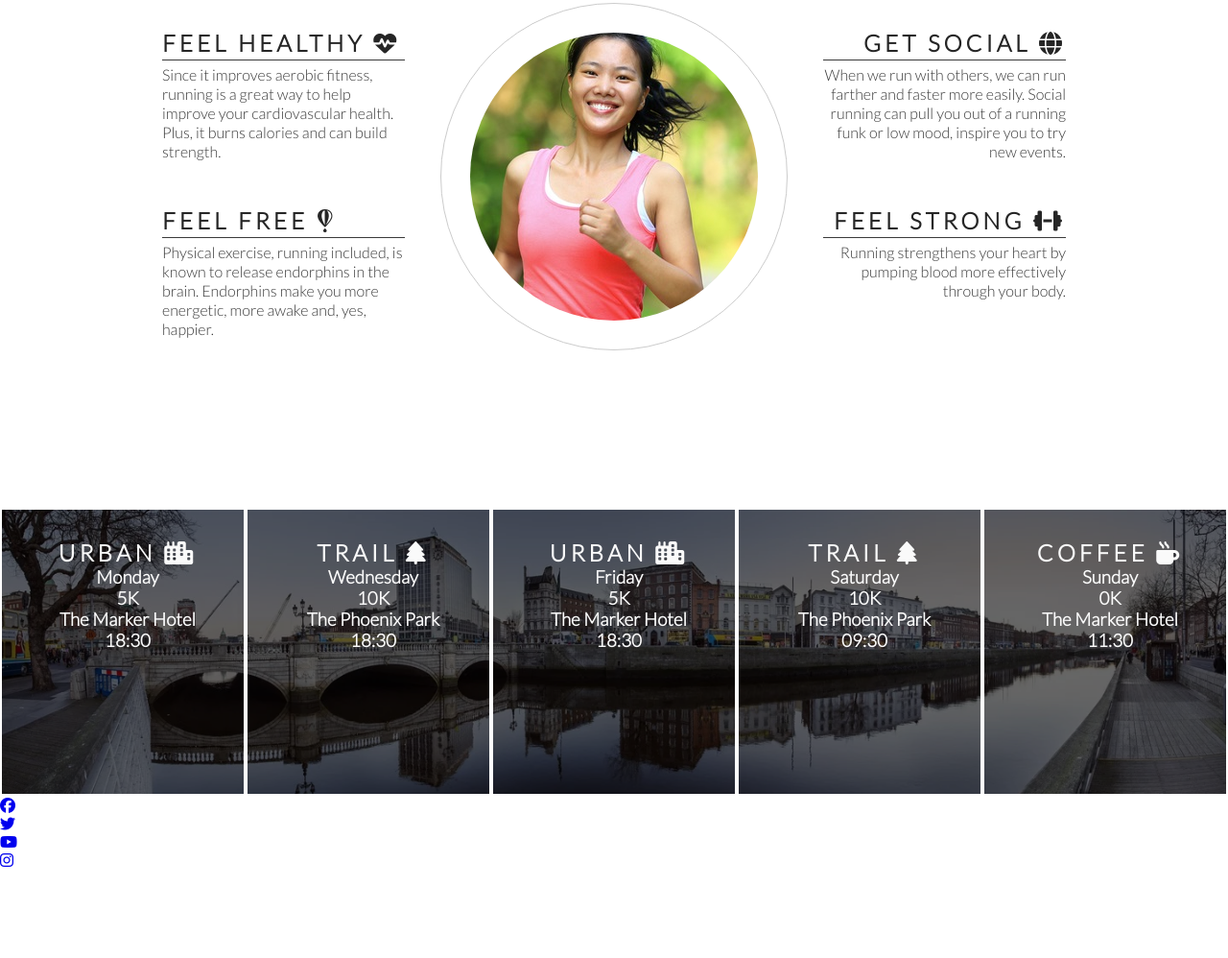
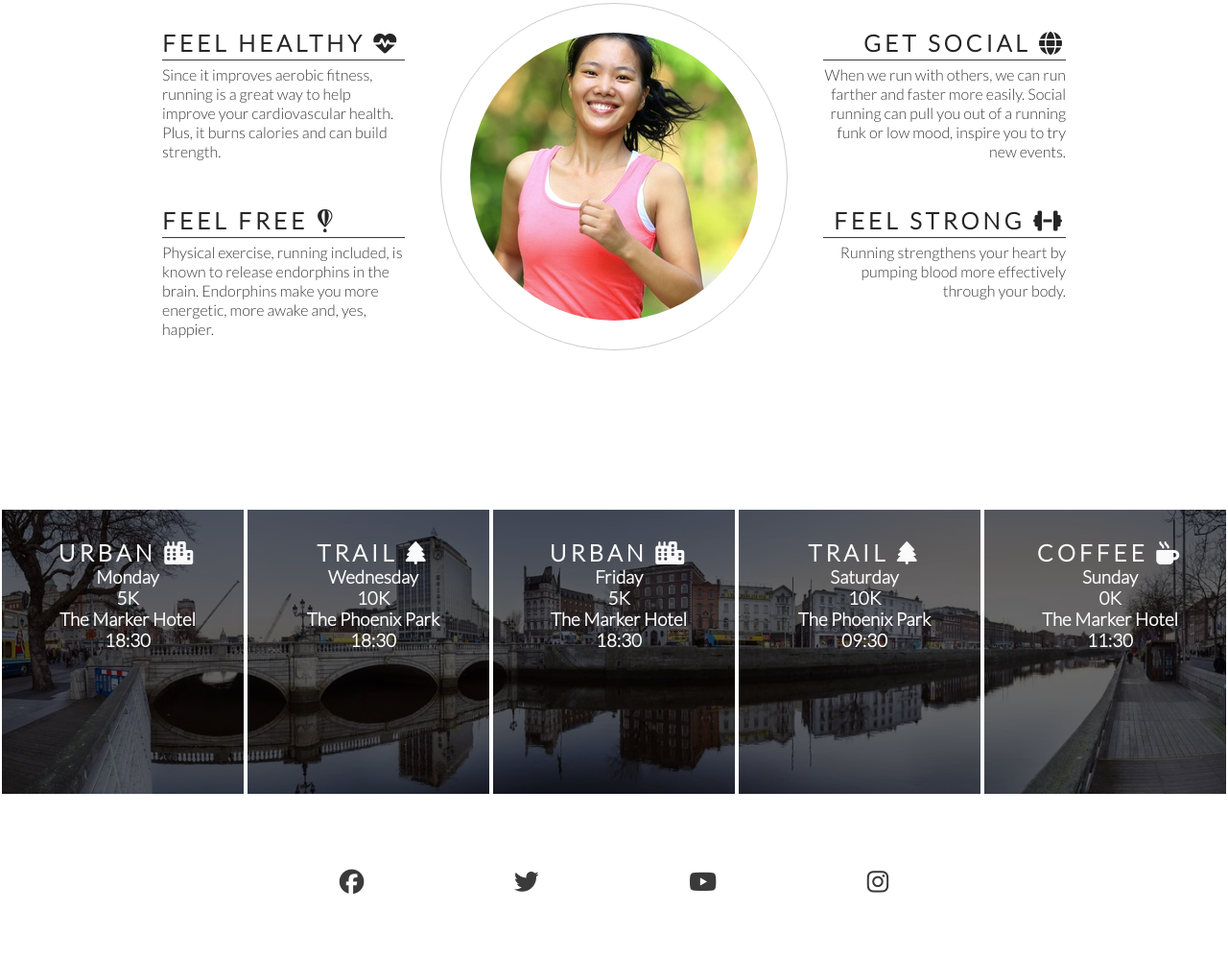
Before and after one commit to MBilalQureshi/love-running, a plain HTML site: page index.html in a window 1280 px wide. Shown: the part 766-1764 px from the top of the page at 96% size. Before the commit the page ends 1671 px from the top, so only its background shows below. Drawn offline with nearby package versions, Linux system fonts and the light colour scheme.

Commit message:
Add style to footer social media icons

```diff
--- a/assets/css/style.css
+++ b/assets/css/style.css
@@ -213,3 +213,23 @@ hr{
 #times h2{
     color:#fafafa;
 }
+
+/*Footer*/
+footer{
+    height:150px;
+}
+
+.social-networks{
+    text-align: center;
+}
+
+.social-networks > li{
+    display: inline;
+}
+
+.social-networks i{
+    font-size: 160%;
+    margin: 1%;
+    padding: 5%;
+    color: #3a3a3a;
+}
--- a/index.html
+++ b/index.html
@@ -130,7 +130,7 @@
     </section>
 
     <footer>
-        <ul>
+        <ul class="social-networks">
             <li>
                 <a  href="https://facebook.com" target="_blank" rel="noopener" aria-label="Visit our facebook page  (open in new tab)"><i class="fab fa-facebook"></i></a>
             </li>
@@ -141,7 +141,7 @@
                 <a  href="https://youtube.com" target="_blank" rel="noopener" aria-label="Visit our youtube page (open in new tab)"><i class="fab fa-youtube"></i></a>
             </li>
             <li>
-                <a  href="https://Instagram.com" target="_blank" rel="noopener" aria-label="Visit our Instagram page (open in new tab)"><i class="fab fa-instagram"></i></i></a>
+                <a  href="https://Instagram.com" target="_blank" rel="noopener" aria-label="Visit our Instagram page (open in new tab)"><i class="fab fa-instagram"></i></a>
             </li>
         </ul>
     </footer>
```
